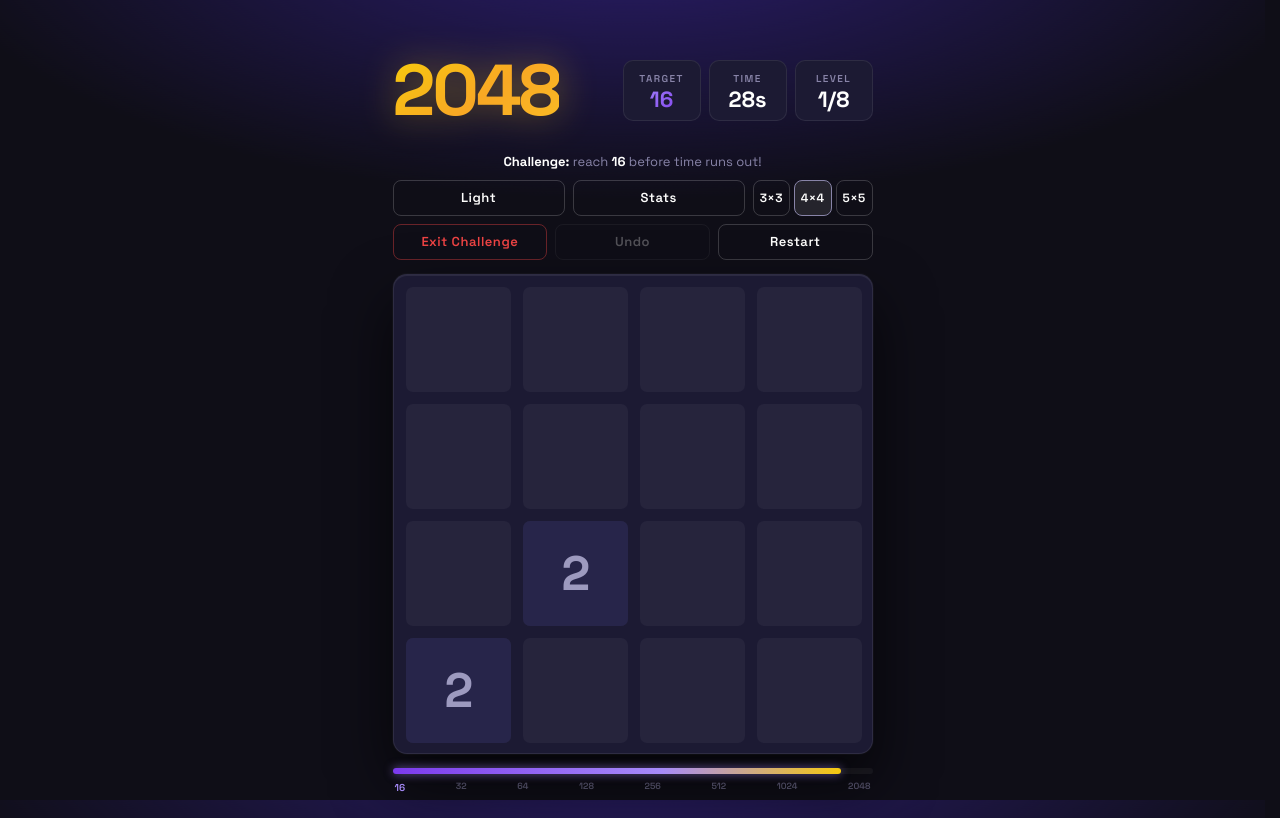
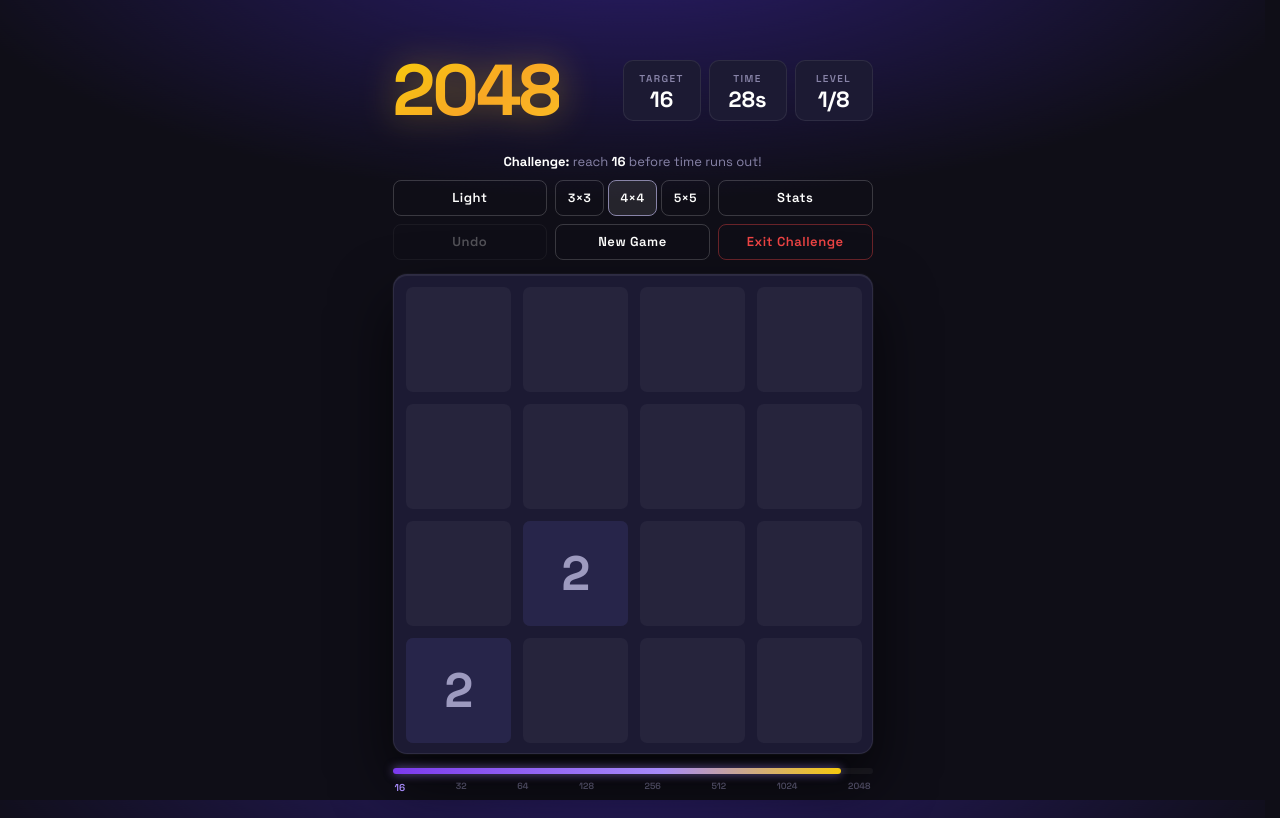
Before and after one commit to adambar88/2048, a React app: page / in a window 1280 px wide. Both pictures are taken after a click on the button "Challenge". Built offline with nearby package versions, Linux system fonts and the light colour scheme; the HTML template or start-up script is replaced by a standard one.

Commit message:
fix: refactor button layout to use grid for intro buttons and improve challenge button styles

```diff
--- a/src/App.css
+++ b/src/App.css
@@ -778,14 +778,8 @@ h1 {
 /* ── Stats drawer ─────────────────────────────────────── */
 
 .intro-buttons {
-  display: flex;
-  flex-direction: column;
-  gap: 8px;
-  width: 100%;
-}
-
-.btn-row {
-  display: flex;
+  display: grid;
+  grid-template-columns: 1fr 1fr 1fr;
   gap: 8px;
   width: 100%;
 }
@@ -793,7 +787,9 @@ h1 {
 .theme-button,
 .stats-button,
 .undo-button,
-.restart-button {
+.restart-button,
+.challenge-button,
+.challenge-exit-button {
   flex: 1;
   background: var(--btn-bg);
   border: 1px solid var(--btn-border);
@@ -810,12 +806,14 @@ h1 {
   line-height: 1;
   white-space: nowrap;
   text-align: center;
+  overflow: hidden;
 }
 
 .theme-button:hover,
 .stats-button:hover,
 .undo-button:hover:not(:disabled),
-.restart-button:hover {
+.restart-button:hover,
+.challenge-exit-button:hover {
   background: var(--btn-bg-hover);
   transform: translateY(-1px);
 }
@@ -823,7 +821,8 @@ h1 {
 .theme-button:active,
 .stats-button:active,
 .undo-button:active:not(:disabled),
-.restart-button:active {
+.restart-button:active,
+.challenge-exit-button:active {
   transform: translateY(0);
 }
 
@@ -835,6 +834,7 @@ h1 {
 .size-selector {
   display: flex;
   gap: 4px;
+  flex: 1;
 }
 
 .size-btn {
@@ -873,22 +873,10 @@ h1 {
 /* ── Challenge mode ──────────────────────────────────── */
 
 .challenge-button {
-  flex: 1;
   background: linear-gradient(135deg, #7c3aed, #6d28d9);
-  border: 1px solid rgba(167, 139, 250, 0.4);
-  border-radius: 8px;
+  border-color: rgba(167, 139, 250, 0.4);
   color: #fff;
-  font-size: 13px;
-  font-weight: 600;
-  font-family: inherit;
-  letter-spacing: 0.04em;
-  padding: 0 8px;
-  height: 36px;
-  cursor: pointer;
   transition: opacity 150ms, transform 130ms;
-  white-space: nowrap;
-  text-align: center;
-  line-height: 1;
   box-shadow: 0 0 14px rgba(124, 58, 237, 0.45);
 }
 
@@ -902,38 +890,19 @@ h1 {
 }
 
 .challenge-exit-button {
-  flex: 1;
-  background: var(--btn-bg);
-  border: 1px solid rgba(239, 68, 68, 0.4);
-  border-radius: 8px;
+  border-color: rgba(239, 68, 68, 0.4);
   color: #ef4444;
-  font-size: 13px;
-  font-weight: 600;
-  font-family: inherit;
-  letter-spacing: 0.04em;
-  padding: 0 8px;
-  height: 36px;
-  cursor: pointer;
-  transition: background 150ms, transform 130ms;
-  white-space: nowrap;
-  text-align: center;
-  line-height: 1;
 }
 
-.challenge-exit-button:hover {
-  background: rgba(239, 68, 68, 0.1);
-  transform: translateY(-1px);
+[data-theme="light"] .challenge-button {
+  background: linear-gradient(135deg, #f8a824, #e07b10);
+  border-color: rgba(248, 168, 36, 0.5);
+  box-shadow: 0 0 14px rgba(248, 168, 36, 0.45);
 }
 
-.challenge-exit-button:active {
-  transform: translateY(0);
-}
-
-.challenge-target-val {
-  background: linear-gradient(135deg, #a78bfa, #7c3aed);
-  -webkit-background-clip: text;
-  -webkit-text-fill-color: transparent;
-  background-clip: text;
+[data-theme="light"] .challenge-exit-button {
+  border-color: rgba(220, 38, 38, 0.4);
+  color: #dc2626;
 }
 
 .score-container-warn {
@@ -1251,10 +1220,6 @@ h1 {
     gap: 6px;
   }
 
-  .btn-row {
-    gap: 6px;
-  }
-
   .game-message p {
     font-size: 38px;
   }
@@ -1281,14 +1246,12 @@ h1 {
     gap: 5px;
   }
 
-  .btn-row {
-    gap: 5px;
-  }
-
   .theme-button,
   .stats-button,
   .undo-button,
-  .restart-button {
+  .restart-button,
+  .challenge-button,
+  .challenge-exit-button {
     font-size: 11px;
     padding: 0 6px;
     height: 32px;
--- a/src/App.tsx
+++ b/src/App.tsx
@@ -415,7 +415,7 @@ function App() {
             <>
               <div className="score-container">
                 <div className="score-label">TARGET</div>
-                <div className="score-value challenge-target-val">{challengeTarget}</div>
+                <div className="score-value">{challengeTarget}</div>
               </div>
               <div className={`score-container${timeWarning ? ' score-container-warn' : ''}`}>
                 <div className="score-label">TIME</div>
@@ -456,12 +456,8 @@ function App() {
             : <>Join the numbers and get to the <strong>2048 tile!</strong></>}
         </p>
         <div className="intro-buttons">
-          <div className="btn-row">
           <button className="theme-button" onClick={() => setIsDark((d) => !d)} aria-label="Toggle theme" title={isDark ? 'Switch to light mode' : 'Switch to dark mode'}>
             {isDark ? 'Light' : 'Dark'}
-            </button>
-            <button className="stats-button" onClick={() => setStatsOpen((o) => !o)} aria-label="Stats" disabled={isChallenge}>
-              {statsOpen ? 'Hide Stats' : 'Stats'}
           </button>
           <div className="size-selector" role="group" aria-label="Board size">
             {SIZES.map((s) => (
@@ -476,8 +472,20 @@ function App() {
               </button>
             ))}
           </div>
-          </div>
-          <div className="btn-row">
+          <button className="stats-button" onClick={() => setStatsOpen((o) => !o)} aria-label="Stats" disabled={isChallenge}>
+            {statsOpen ? 'Hide Stats' : 'Stats'}
+          </button>
+          <button
+            className="undo-button"
+            onClick={handleUndo}
+            disabled={!undoSnapshot || gameOver || isChallenge}
+            title="Undo last move (Ctrl+Z)"
+          >
+            Undo
+          </button>
+          <button className="restart-button" onClick={() => resetGame()}>
+            New Game
+          </button>
           {isChallenge ? (
             <button className="challenge-exit-button" onClick={exitChallenge}>
               Exit Challenge
@@ -487,18 +495,6 @@ function App() {
               Challenge
             </button>
           )}
-            <button
-              className="undo-button"
-              onClick={handleUndo}
-              disabled={!undoSnapshot || gameOver || isChallenge}
-              title="Undo last move (Ctrl+Z)"
-            >
-              Undo
-            </button>
-            <button className="restart-button" onClick={() => resetGame()}>
-              {isChallenge ? 'Restart' : 'New Game'}
-            </button>
-          </div>
         </div>
       </div>
       <div className={`game-container${gameOver ? ' game-over-shake' : ''}`}>
```
Lines whose indentation alone changed are shown as unchanged.
